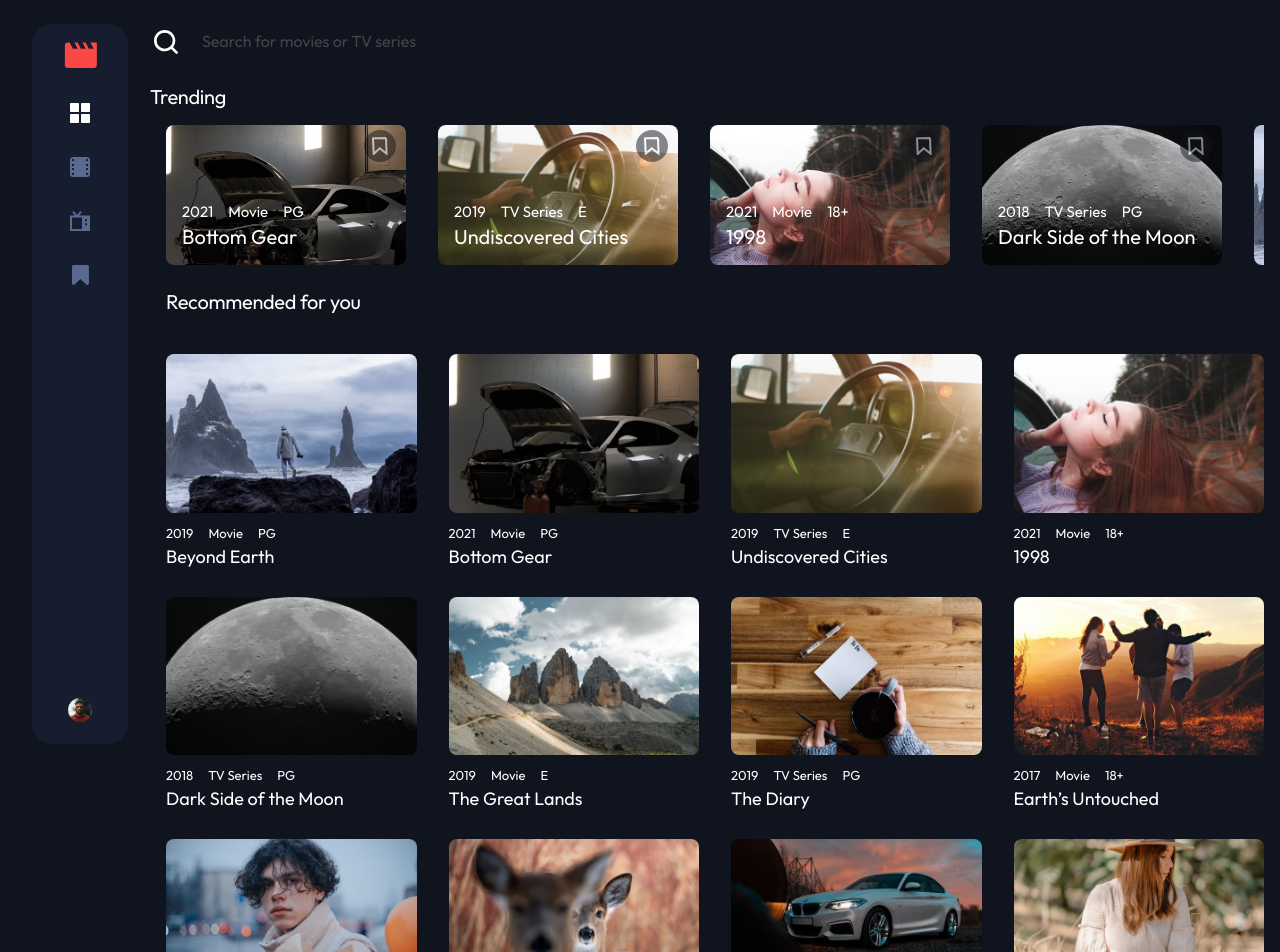
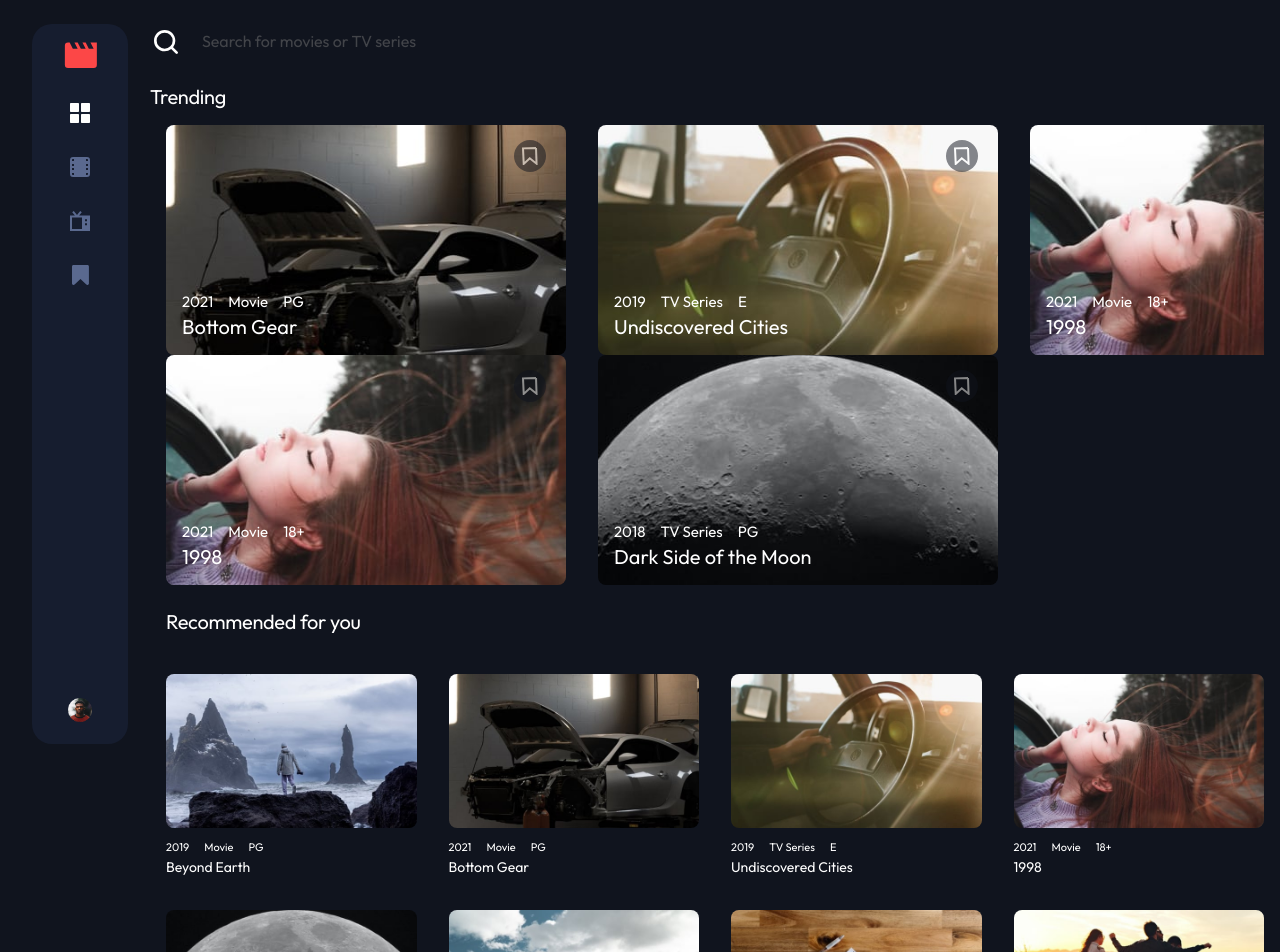
Before and after one commit to kuxala/entertainmen-web-app, a React (Vite) app: page / in a window 1280 px wide. Shown: the top 952 px of the page. Built offline with nearby package versions, Linux system fonts and the light colour scheme.

Commit message:
made play hover

```diff
--- a/src/components/card/Card.css
+++ b/src/components/card/Card.css
@@ -1,6 +1,7 @@
-#card {
+/* #card {
     padding: 0 16px;
-    margin-top: 16px
+    margin-top: 16px;
+
 }
 #image{
     width: 100%;
@@ -32,6 +33,7 @@
     font-weight: 400;
     line-height: normal;
 }
+
 @media only screen and (min-width: 768px){
     #text p{
         font-size: 13px;
@@ -40,4 +42,4 @@
         font-size: 18px;
 
     }
-}
+} */
--- a/src/components/card/Card.tsx
+++ b/src/components/card/Card.tsx
@@ -1,3 +1,4 @@
+import { useState } from "react";
 import data from "../../data.json";
 import "./Card.css";
 import styled from "styled-components";
@@ -10,21 +11,104 @@ interface Props {
   url: string;
 }
 
+const Play = styled.div`
+  position: absolute;
+  top: 40%;
+  left: 50%;
+  transform: translate(-50%, -50%);
+  display: flex;
+  align-items: center;
+  justify-content: center;
+  border-radius: 28.5px;
+  gap: 10px;
+  width: 120px;
+  height: 48px;
+  background-color: rgba(255, 255, 255, 0.25);
+`;
+
+const PlayImg = styled.img`
+  width: 24px;
+`;
+
+const PlayP = styled.p`
+  color: var(--Pure-White, #fff);
+  font-family: Outfit;
+  font-size: 18px;
+  font-weight: 400;
+  line-height: normal;
+  margin: 0;
+`;
+
+const CardContainer = styled.div`
+  padding: 0 16px;
+  margin-top: 16px;
+  position: relative;
+`;
+
+const CardImage = styled.img`
+  width: 100%;
+  height: 70%;
+  flex-shrink: 0;
+  border-radius: 8px;
+`;
+
+const TextContainer = styled.div`
+  display: flex;
+  gap: 15px;
+  padding-top: 8px;
+`;
+
+const Text = styled.p`
+  color: var(--Pure-White, #fff);
+  font-family: Outfit;
+  font-size: 11px;
+  font-style: normal;
+  font-weight: 400;
+  line-height: normal;
+`;
+
+const CardTitle = styled.p`
+  padding-top: 4px;
+  padding-bottom: 16px;
+  color: var(--Pure-White, #fff);
+  font-family: Outfit;
+  font-size: 14px;
+  font-style: normal;
+  font-weight: 400;
+  line-height: normal;
+`;
+
 function Card({ year, category, rating, title, url }: Props) {
+  const [isHovered, setIsHovered] = useState(false);
+
+  const handleMouseEnter = () => {
+    setIsHovered(true);
+  };
+
+  const handleMouseLeave = () => {
+    setIsHovered(false);
+  };
+
   return (
-    <>
-      <div id="card">
-        <img src={url} id="image" />
-        <div id="all-texts">
-          <div id="text">
-            <p>{year}</p>
-            <p>{category}</p>
-            <p>{rating}</p>
-          </div>
-          <p id="card-title">{title}</p>
-        </div>
-      </div>
-    </>
+    <CardContainer
+      onMouseEnter={handleMouseEnter}
+      onMouseLeave={handleMouseLeave}
+    >
+      {isHovered && (
+        <Play>
+          <PlayImg src="../../assets/icon-play.svg" alt="Play Icon" />
+          <PlayP>Play</PlayP>
+        </Play>
+      )}
+
+      <CardImage src={url} alt="Card Image" />
+      <TextContainer>
+        <Text>{year}</Text>
+        <Text>{category}</Text>
+        <Text>{rating}</Text>
+      </TextContainer>
+      <CardTitle>{title}</CardTitle>
+    </CardContainer>
   );
 }
 
--- a/src/components/card/TrendingCard.css
+++ b/src/components/card/TrendingCard.css
@@ -56,5 +56,9 @@
     #title{
         font-size: 20px;
     }
+    #trending-card {
+        width: 400px;
+        height: 230px;
+    }
 
 }
--- a/src/components/card/TrendingCard.tsx
+++ b/src/components/card/TrendingCard.tsx
@@ -26,6 +26,10 @@ const CenterBookmark = styled.div`
   justify-content: flex-end;
   margin-bottom: 40px;
   margin-right: 10px;
+  @media screen and (min-width: 768px) {
+    margin-bottom: 120px;
+    margin-right: 20px;
+  }
 `;
 
 function TrendingCard({ year, category, rating, title, url }: Props) {
--- a/src/components/navbar/DesktopNav.tsx
+++ b/src/components/navbar/DesktopNav.tsx
@@ -1,6 +1,6 @@
 import { Link } from "react-router-dom";
 import "./DesktopNav.css";
-import { useEffect, useRef, useState } from "react";
+import { useState } from "react";
 
 function DesktopNav() {
   const [home, setHome] = useState<boolean>(true);
```
